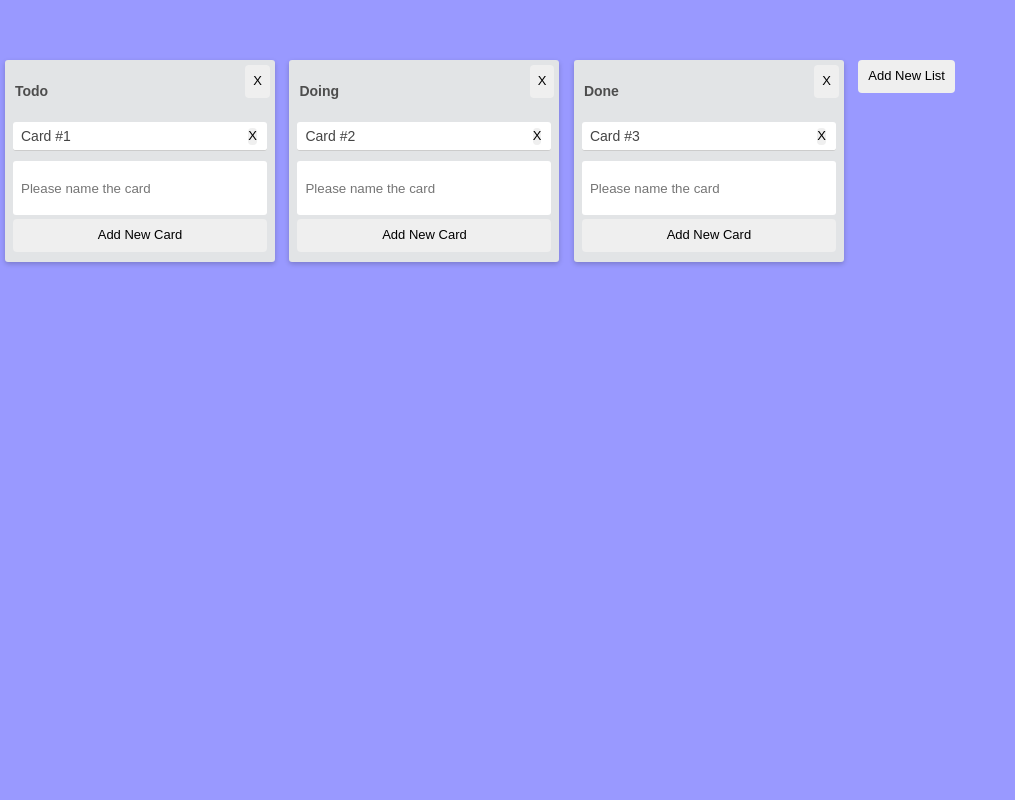
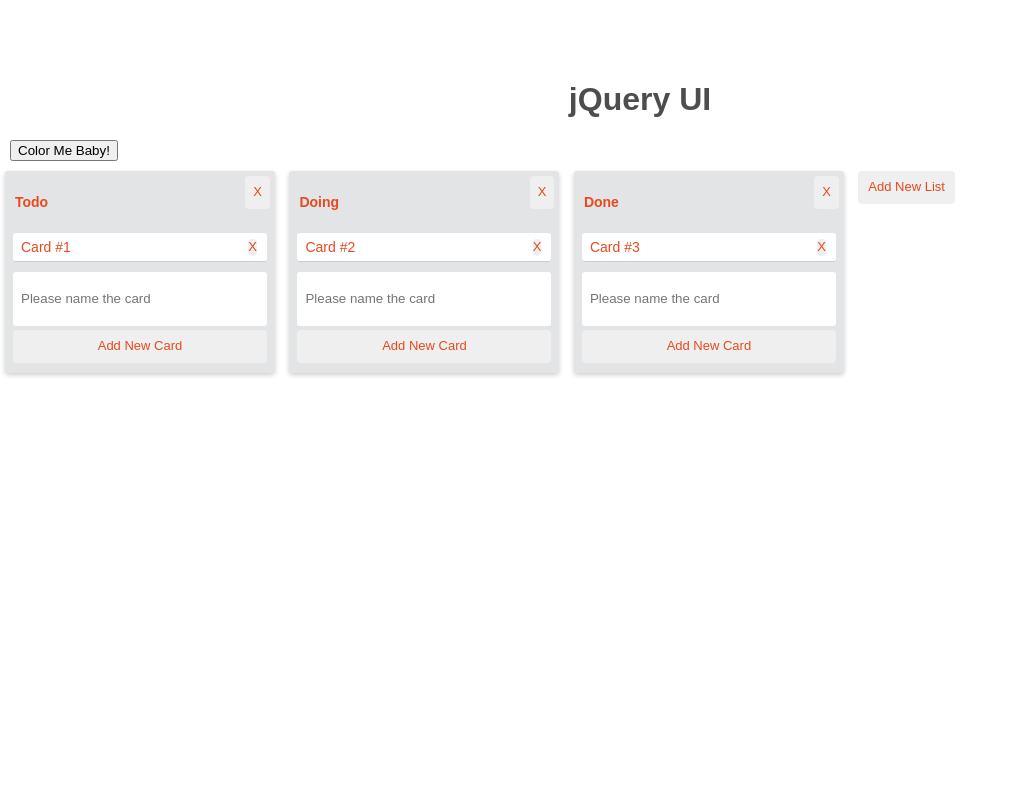
Before and after one commit to chas-academy/05-trello-clone-jdp2018, a website built with webpack: page public/index.html in a window 1280 px wide. Shown: the top 800 px of the page, without its empty margins (0-1015 px from the left). Built offline with nearby package versions, Linux system fonts and the light colour scheme; files whose address does not match are found by name.

Commit message:
added random background color function and some styling

```diff
--- a/public/index.html
+++ b/public/index.html
@@ -7,6 +7,11 @@
     <title>jQuery UI - Trello Clone (yay!)</title>
 <link href="/Users/jd/Documents/projects/trello/dist/css/index.da97d1af7122849dc850.css" rel="stylesheet"></head>
 <body>
+
+    <h1 class="hquery">jQuery UI</h1>
+        <div class="colorButton" action="index.html">
+                <button>Color Me Baby!</button>
+            </div>
     <div class="board">
         <div class="column">
             <div class="list">
--- a/src/css/styles.css
+++ b/src/css/styles.css
@@ -1,6 +1,5 @@
 html,
 body {
-  background: #9999ff;
   margin: 0;
   padding: 30px 0 0;
   font-family: sans-serif;
@@ -67,6 +66,7 @@
   white-space: normal;
   box-shadow: 0 2px 5px rgba(0, 0, 0, 0.2);
   user-select: none;
+
 }
 
 .list-header {
@@ -76,7 +76,7 @@
   font-weight: bold;
   padding: 12px 10px;
   margin: 0;
-  color: #4d4d4d;
+  color: #e8491d;
 }
 
 .list-header .delete {
@@ -99,17 +99,20 @@
 
 .list-cards .add-new {
   margin: 10px 0;
+
 }
 
 .list-cards .add-new .button {
   width: 100%;
+
+
 }
 
 .card {
   text-decoration: none;
   display: flex;
   background: #fff;
-  color: #444;
+  color: #e8491d;
   padding: 6px 6px 6px 8px;
   font-size: 14px;
   border-radius: 3px;
@@ -175,6 +178,8 @@
   justify-content: center;
   align-items: center;
   flex: 0 0 160px;
+  color: #e8491d;
+
 }
 
 .ui-sortable-placeholder {
@@ -190,3 +195,10 @@
   box-shadow: -2px 2px 8px rgba(0, 0, 0, 0.3), 0px 0px 1px rgba(0, 0, 0, 0.5);
   transform: rotate(4deg);
 }
+.colorButton {
+  margin: 10px;
+  color: #e8491d;
+}
+.hquery{
+  text-align: center;
+}
--- a/src/js/app.js
+++ b/src/js/app.js
@@ -73,6 +73,20 @@
     $(this).parent().remove();
   }
 
+
+
+  //widget
+  $( document ).ready(function() {
+    $('.colorButton').click(function() {
+      const randomColor = Math.floor(Math.random() * 256);
+      const color = '#' + randomColor;
+      $('body').css('#hquery', color);
+    });
+  });
+
+
+
+
   // Metod för att rita ut element i DOM:en
   function render() {}
 
```
